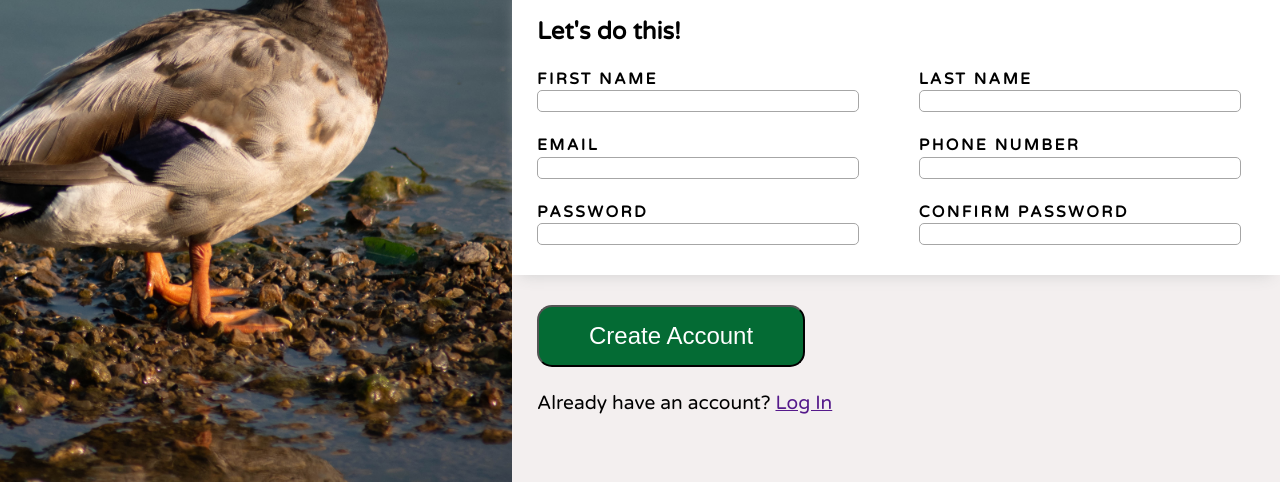
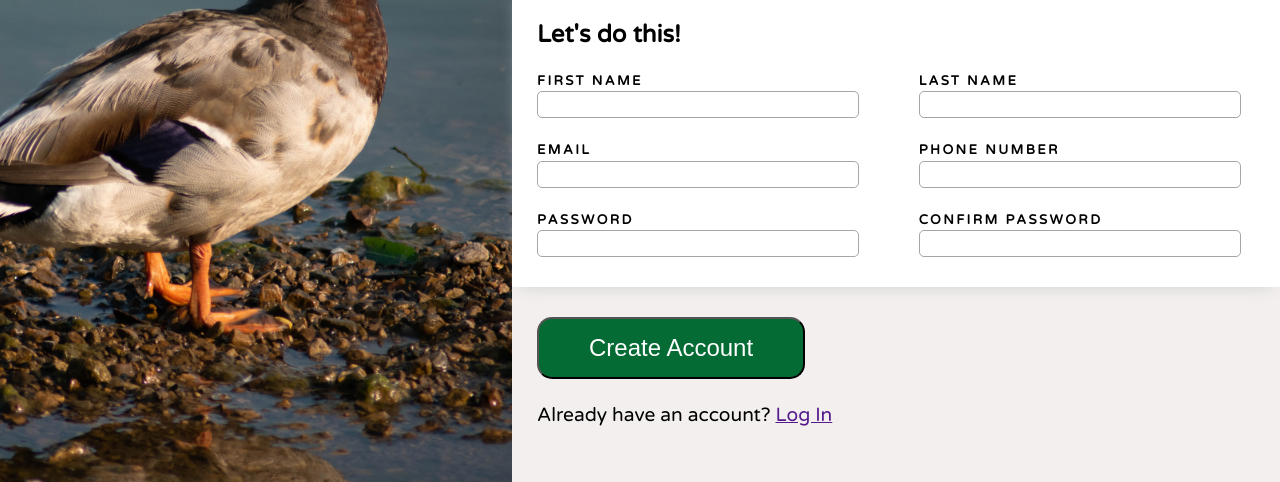
Before and after one commit to projecteurlumiere/odin-sign-up, a plain HTML site: page index.html in a window 1280 px wide. Shown: the part 318-800 px from the top of the page. Drawn offline with Linux system fonts and the light colour scheme.

Commit message:
increase input size

```diff
--- a/style.css
+++ b/style.css
@@ -132,14 +132,14 @@ form {
 .formInputContainers > label {
   align-self: end;
   font-weight: 800;
-  font-size: 0.65rem;
+  font-size: 0.55rem;
   letter-spacing: 0.1rem;
   text-transform: uppercase;
 
 }
 
 .formInputContainers > input {
-  font-size: 0.65rem;
+  font-size: 0.85rem;
   border: solid 1px var(--default-border-color);
   border-radius: 5px;
 }
@@ -238,7 +238,7 @@ input:invalid {
 
 }
 
-@media (max-width: 550px) {
+@media (max-width: 700px) {
   #formInnerContainer {
     display: flex;
     flex-direction: column;
```
